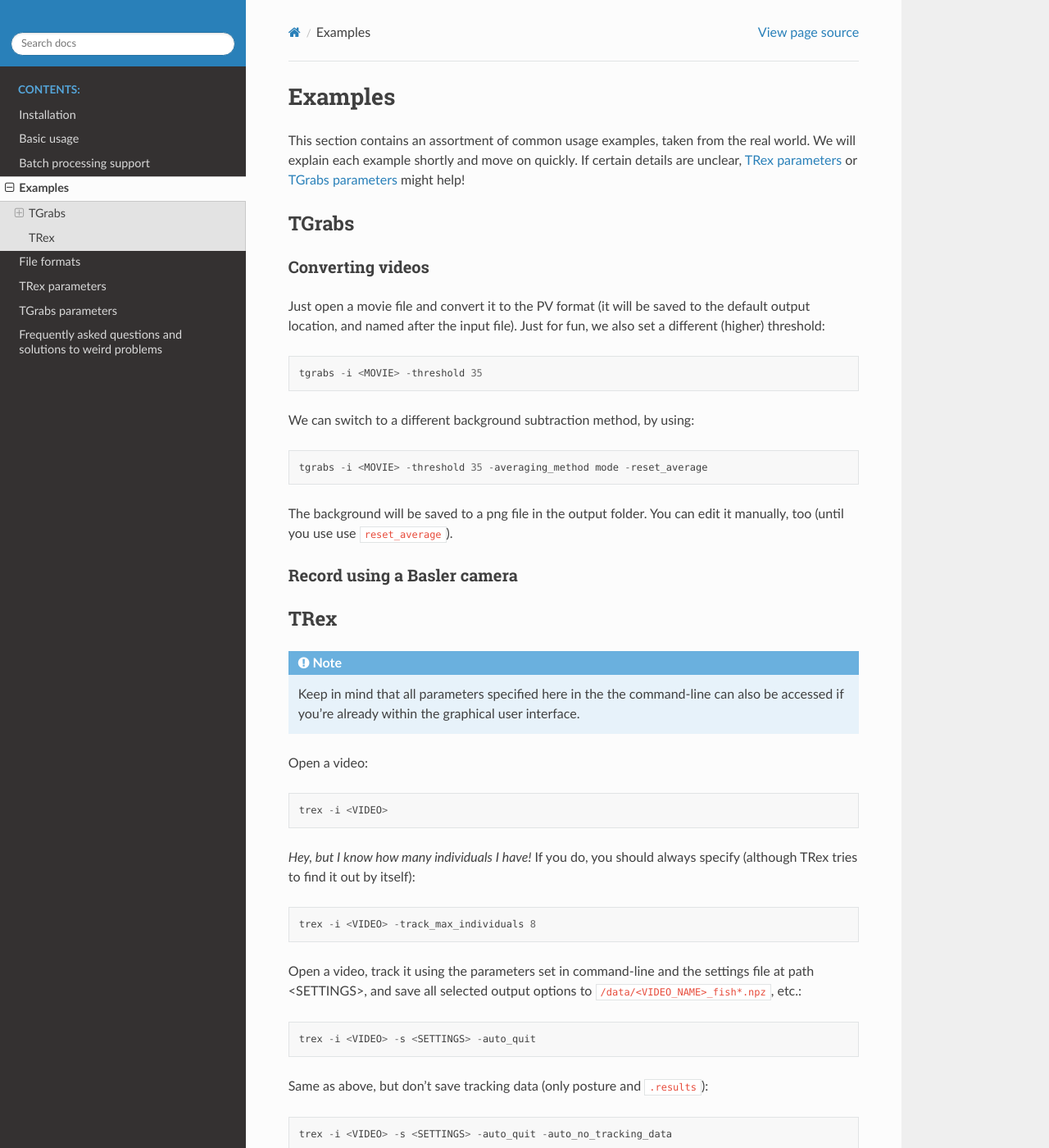
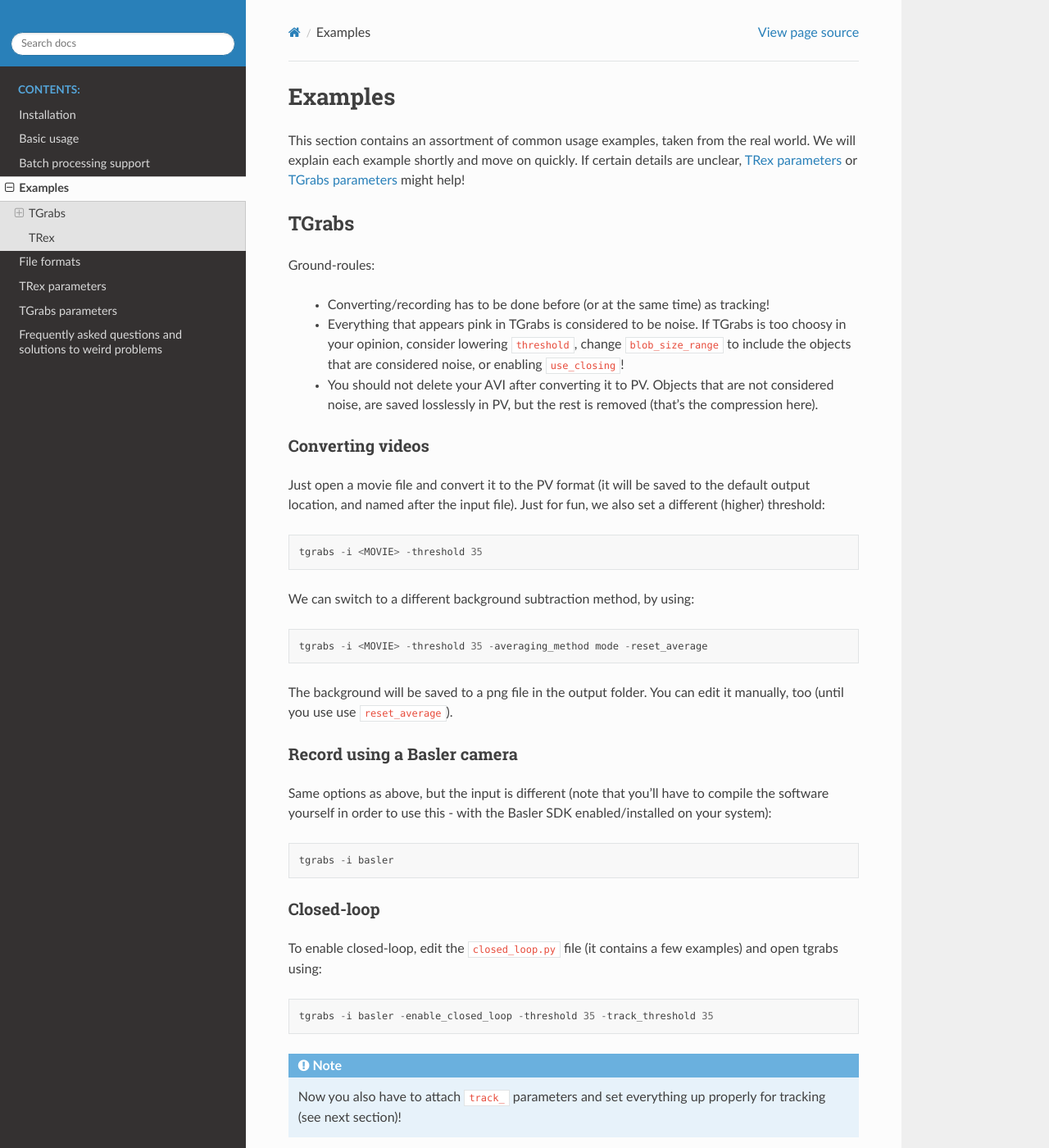
Before and after one commit to mooch443/trex, a Sphinx documentation site: the page built from docs/examples.rst, in a window 1280 px wide and 1400 px high. Shown: the whole window at 82% size. Built offline with Sphinx 7.4.7 and the Read the Docs theme 2.0.0, drawn with Linux system fonts in a browser that asks for light colours; some of the changed text lies outside the part shown.

Commit message:
inconsistencies in docs

```diff
--- a/docs/examples.rst
+++ b/docs/examples.rst
@@ -10,6 +10,12 @@ This section contains an assortment of common usage examples, taken from the rea
 
 TGrabs
 ******
+
+Ground-roules:
+
+	- Converting/recording has to be done before (or at the same time) as tracking!
+	- Everything that appears pink in |grabs| is considered to be noise. If |grabs| is too choosy in your opinion, consider lowering ``threshold``, change ``blob_size_range`` to include the objects that are considered noise, or enabling ``use_closing``!
+	- You should not delete your AVI after converting it to PV. Objects that are not considered noise, are saved losslessly in PV, but the rest is removed (that's the compression here).
 
 Converting videos
 =================
@@ -26,6 +32,22 @@ The background will be saved to a png file in the output folder. You can edit it
 
 Record using a Basler camera
 ============================
+
+Same options as above, but the input is different (note that you'll have to compile the software yourself in order to use this - with the Basler SDK enabled/installed on your system)::
+
+	tgrabs -i basler
+
+Closed-loop
+===========
+
+To enable closed-loop, edit the ``closed_loop.py`` file (it contains a few examples) and open tgrabs using::
+
+	tgrabs -i basler -enable_closed_loop -threshold 35 -track_threshold 35
+
+.. NOTE::
+	Now you also have to attach ``track_`` parameters and set everything up properly for tracking (see next section)!
+
+Every frame that has been tracked will be forwarded to your python script. Be aware that if your script takes too long, frames might be dropped and the tracking might become less reliable. In cases like that, or with many individuals, it might be beneficial to change ``match_mode`` to ``approximate`` (if you don't need extremely good identity consistency, just general position information).
 
 TRex
 ****
```
Also changed, not shown: docs/install.rst (+5 -3 lines), docs/run.rst (+6 -2 lines).
